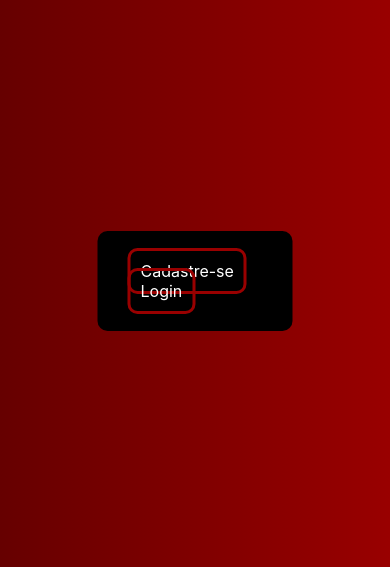
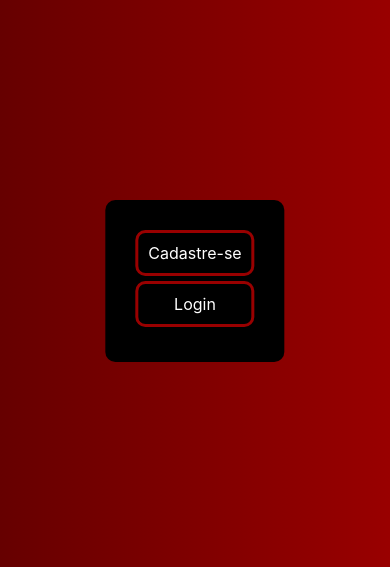
Before and after one commit to Lucas-And3rson/Lucas-And3rson.github.io, a PHP site: page /home.html in a window 390 px wide. Shown: the part 141-708 px from the top of the page. Run offline with PHP 8.4, Linux system fonts and the light colour scheme.

Commit message:
media screen

```diff
--- a/BibliotecaPHP/arquivos_php/assets/css/style.css
+++ b/BibliotecaPHP/arquivos_php/assets/css/style.css
@@ -53,6 +53,14 @@ div.voltar > a{
     border: 3px solid #990000;
     border-radius: 10px;
     padding: 10px;
+
+    align-items: center;
+
+    @media screen and (max-width: 700px) {
+    margin-bottom: 5px;
+    display: flex;
+    flex-direction: column;
+    }
 }
 a:hover{
     background-color: #990000;
```
